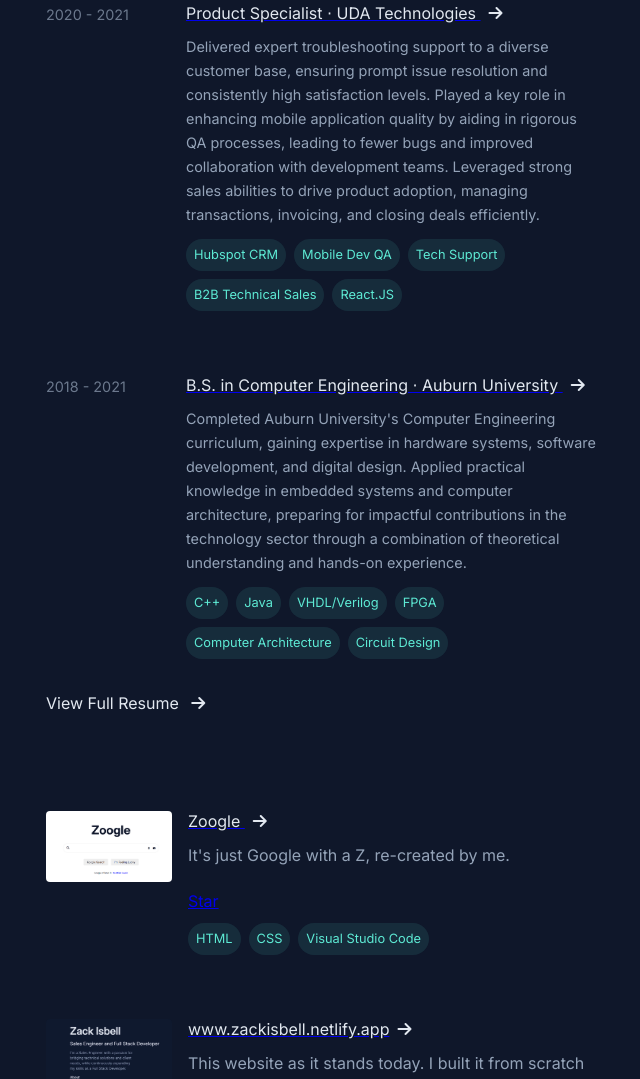
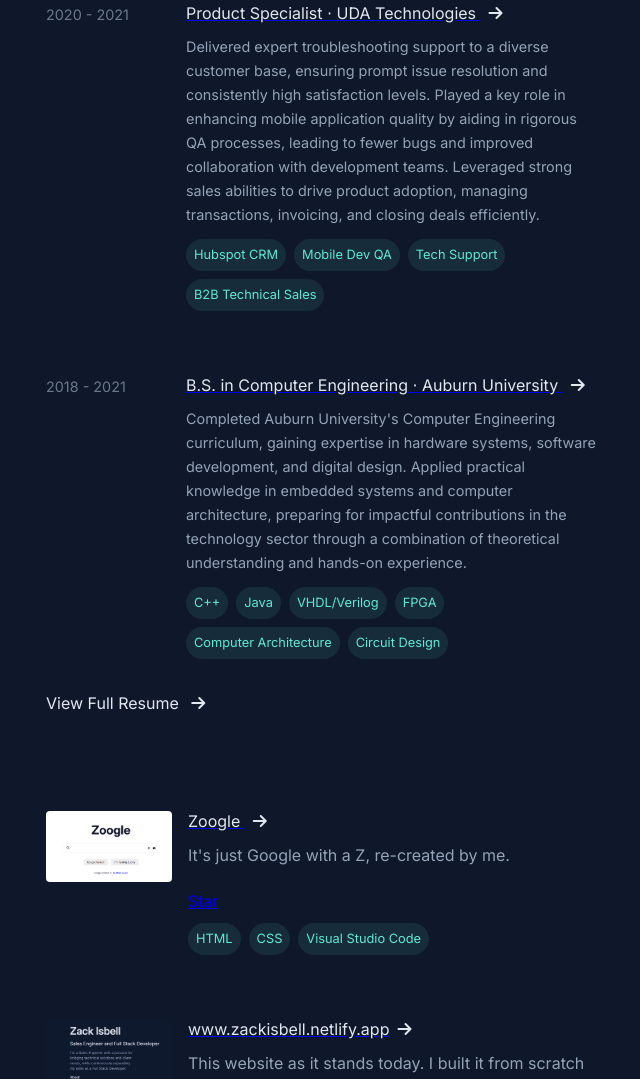
Before and after one commit to zackisbell/zackisbell-ultimateportfolio, a plain HTML site: page index.html in a window 1280 px wide. Shown: the part 1317-2396 px from the top of the page, without its empty margins (586-1226 px from the left). Drawn offline with Linux system fonts and the light colour scheme.

Commit message:
Update index.html

```diff
--- a/index.html
+++ b/index.html
@@ -163,9 +163,6 @@
                             <div class="tag">
                                 <p>B2B Technical Sales</p>
                             </div>
-                            <div class="tag">
-                                <p>React.JS</p>
-                            </div>
                         </div>
                     </div>
                 </div>
```
